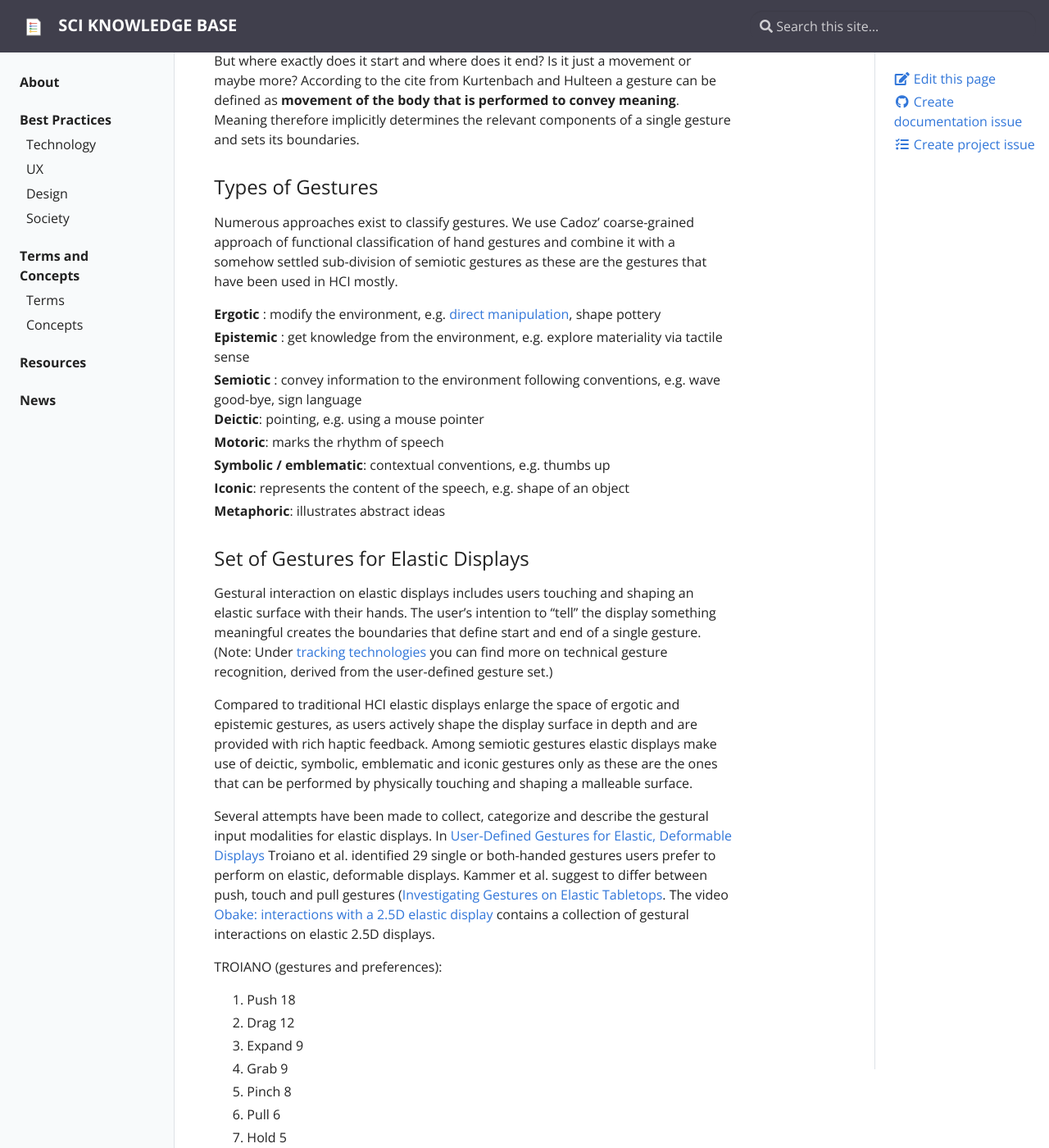
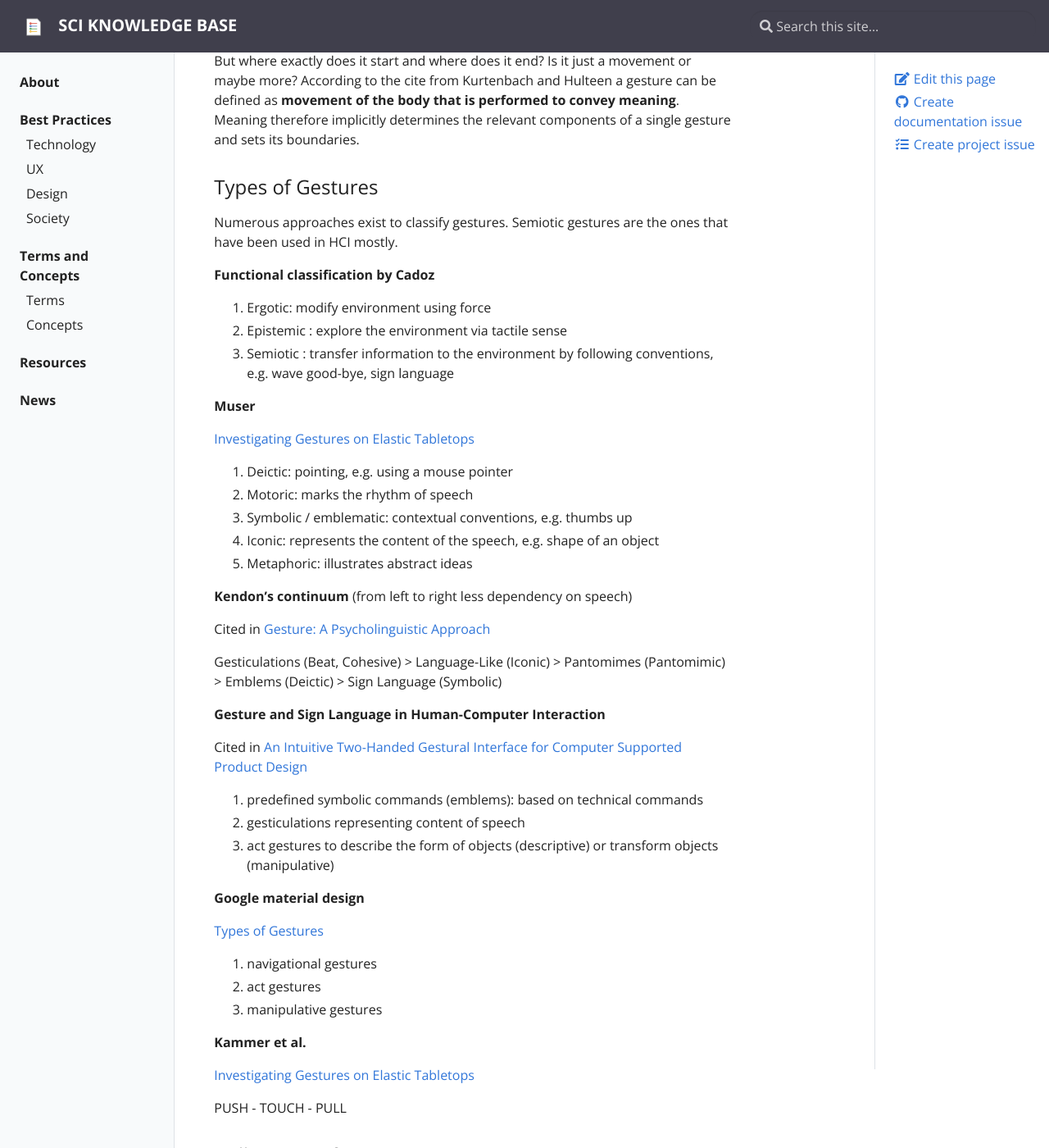
Before and after one commit to visualengineers/sci-knowledge-base, a Jekyll site: the page built from _concepts/set-of-gestures.md, in a window 1280 px wide and 1400 px high, scrolled down 263 px. Shown: the whole window at 82% size. Built offline with Jekyll 4.4.1, drawn with Linux system fonts in a browser that asks for light colours; some of the changed text lies outside the part shown.

Commit message:
links/references/set of gestures

```diff
--- a/_concepts/set-of-gestures.md
+++ b/_concepts/set-of-gestures.md
@@ -8,56 +8,92 @@
 Gestures are the input through which users interact with the interface of an display. But where exactly does it start and where does it end? Is it just a movement or maybe more? According to the cite from Kurtenbach and Hulteen a gesture can be defined as **movement of the body that is performed to convey meaning**. Meaning therefore implicitly determines the relevant components of a single gesture and sets its boundaries.
 
 ### Types of Gestures
-Numerous approaches exist to classify gestures. We use Cadoz' coarse-grained approach of functional classification of hand gestures and combine it with a somehow settled sub-division of semiotic gestures as these are the gestures that have been used in HCI mostly.
+Numerous approaches exist to classify gestures. Semiotic gestures are the ones that have been used in HCI mostly.
 
-- **Ergotic** : modify the environment, e.g. [direct manipulation]({{ site.baseurl }}/terms/direct-manipulation), shape pottery
-- **Epistemic** : get knowledge from the environment, e.g. explore materiality via tactile sense
-- **Semiotic** : convey information to the environment following conventions, e.g. wave good-bye, sign language
-    - **Deictic**: pointing, e.g. using a mouse pointer
-    - **Motoric**: marks the rhythm of speech
-    - **Symbolic / emblematic**: contextual conventions, e.g. thumbs up
-    - **Iconic**: represents the content of the speech, e.g. shape of an object
-    - **Metaphoric**: illustrates abstract ideas
+**Functional classification by Cadoz**
 
-### Set of Gestures for Elastic Displays
-Gestural interaction on elastic displays includes users touching and shaping an elastic surface with their hands. The user's intention to "tell" the display something meaningful creates the boundaries that define start and end of a single gesture. (Note: Under [tracking technologies]({{ site.baseurl }}/concepts/tracking-technologies) you can find more on technical gesture recognition, derived from the user-defined gesture set.)
+1. Ergotic: modify environment using force
+2. Epistemic : explore the environment via tactile sense
+3. Semiotic : transfer information to the environment by following conventions, e.g. wave good-bye, sign language
 
-Compared to traditional HCI elastic displays enlarge the space of ergotic and epistemic gestures, as users actively shape the display surface in depth and are provided with rich haptic feedback. Among semiotic gestures elastic displays make use of deictic, symbolic, emblematic and iconic gestures only as these are the ones that can be performed by physically touching and shaping a malleable surface.
+**Muser**
 
-Several attempts have been made to collect, categorize and describe the gestural input modalities for elastic displays. In [User-Defined Gestures for Elastic, Deformable Displays]({{ site.baseurl }}/resources/#references) Troiano et al. identified 29 single or both-handed gestures users prefer to perform on elastic, deformable displays. Kammer et al. suggest to differ between push, touch and pull gestures ([Investigating Gestures on Elastic Tabletops]({{ site.baseurl }}/resources/#references). The video [Obake: interactions with a 2.5D elastic display]({{ site.baseurl }}/resources/#links) contains a collection of gestural interactions on elastic 2.5D displays.
+[Investigating Gestures on Elastic Tabletops]({{ site.baseurl }}/resources/#references)
 
-TROIANO (gestures and preferences):
-1. Push 18
-2. Drag 12
-3. Expand 9
-4. Grab 9
-5. Pinch 8
-6. Pull 6
-7. Hold 5
-8. Rotate 3
-9. Shrink 3
-10. Draw a shape 3
-11. Swipe 3
-12. Tap 3
-13. Twist 2
-14. Squeeze 2
-15. Slide 1
-16. Stretch 1
-17. Gather 1
-18. Release 1
-19. Lasso 0,9
-20. Punch 0,7
-21. Tilt 0,6
-22. Follow the contour 0,4
-23. Slice 0,3
-24. Throw 0,3
-25. Draw a line 0,2
-26. Slingshot 0,2
-27. Round a shape 0,1
-28. Rub 0,1
-29. Spread 0,1
+1. Deictic: pointing, e.g. using a mouse pointer
+2. Motoric: marks the rhythm of speech
+3. Symbolic / emblematic: contextual conventions, e.g. thumbs up
+4. Iconic: represents the content of the speech, e.g. shape of an object
+5. Metaphoric: illustrates abstract ideas
 
-OBAKE:
+**Kendon's continuum** (from left to right less dependency on speech)
+
+Cited in [Gesture: A Psycholinguistic Approach]({{ site.baseurl }}/resources/#references)
+
+Gesticulations (Beat, Cohesive) > Language-Like (Iconic) > Pantomimes (Pantomimic) > Emblems (Deictic) > Sign Language (Symbolic)
+
+**Gesture and Sign Language in Human-Computer Interaction**
+
+Cited in [An Intuitive Two-Handed Gestural Interface for Computer Supported Product Design]({{ site.baseurl }}/resources/#references)
+
+1. predefined symbolic commands (emblems): based on technical commands
+2. gesticulations representing content of speech
+3. act gestures to describe the form of objects (descriptive) or transform objects (manipulative)
+
+**Google material design**
+
+[Types of Gestures]({{ site.baseurl }}/resources/#links)
+
+1. navigational gestures
+2. act gestures
+3. manipulative gestures
+
+**Kammer et al.**
+
+[Investigating Gestures on Elastic Tabletops]({{ site.baseurl }}/resources/#references)
+
+PUSH - TOUCH - PULL
+
+### Collections of Gestures
+
+**Troiano et al.**
+
+[User-Defined Gestures for Elastic, Deformable Displays]({{ site.baseurl }}/resources/#references)
+
+29 single or both-handed gestures users prefer to perform on elastic, deformable displays
+1. Push
+2. Drag
+3. Expand
+4. Grab
+5. Pinch
+6. Pull
+7. Hold
+8. Rotate
+9. Shrink
+10. Draw a shape
+11. Swipe
+12. Tap
+13. Twist
+14. Squeeze
+15. Slide
+16. Stretch
+17. Gather
+18. Release
+19. Lasso
+20. Punch
+21. Tilt
+22. Follow the contour
+23. Slice
+24. Throw
+25. Draw a line
+26. Slingshot
+27. Round a shape
+28. Rub
+29. Spread
+
+**OBAKE**
+[Obake: interactions with a 2.5D elastic display]({{ site.baseurl }}/resources/#links)
+collection of gestural interactions on elastic 2.5D displays
 1. Intrude (more)
 2. Extrude (more)
 3. S-bend
@@ -69,5 +105,10 @@
 9. Friction
 10. Warp
 
+### Set of Gestures for Elastic Displays
+Gestural interaction on elastic displays includes users touching and shaping an elastic surface with their hands. The user's intention to "tell" the display something meaningful creates the boundaries that define start and end of a single gesture. (Note: Under [tracking technologies]({{ site.baseurl }}/concepts/tracking-technologies) you can find more on technical gesture recognition, derived from the user-defined gesture set.)
+
+Compared to traditional HCI elastic displays enlarge the space of ergotic and epistemic gestures, as users actively shape the display surface in depth and are provided with rich haptic feedback. Among semiotic gestures elastic displays make use of deictic, symbolic, emblematic and iconic gestures only as these are the ones that can be performed by physically touching and shaping a malleable surface.
+
 ## Own catalogue
 ...
--- a/_data/links.yml
+++ b/_data/links.yml
@@ -4,6 +4,8 @@
 # Predefined optional fields: src
 # to cite a reference in a maintainable way follow this convention: [[title]]({{site.baseurl}}/resources/#links)
 
+- title: "Gestures - Google Material Design"
+  url: https://material.io/design/interaction/gestures.html
 - title: "Mudpad: Fluid Haptics for Touch Surfaces"
   src: Media Computing Group, RWTH Aachen
   url: https://hci.rwth-aachen.de/mudpad
```
Also changed, not shown: _data/references.yml (+15 -0 lines).
